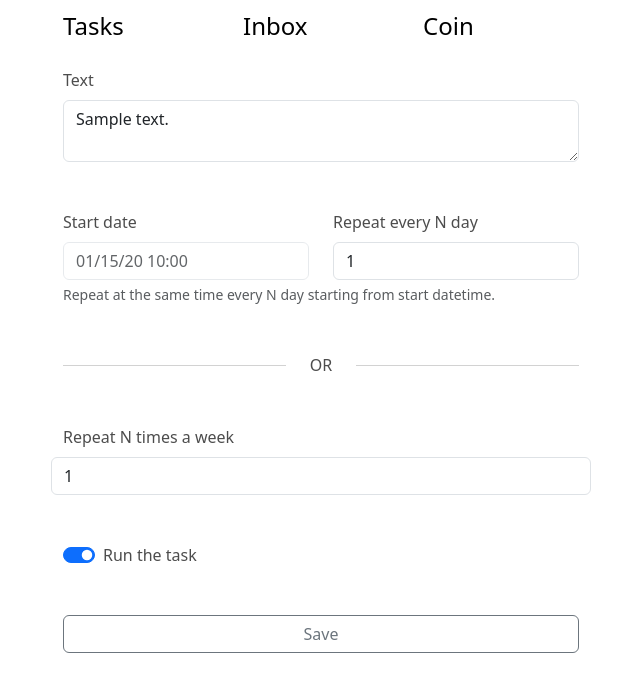
After one commit to Xn0/fokus, a Django app: page /rep-task/1 in a window 1280 px wide. The commit adds this page. Shown: the top 692 px of the page, without its empty margins (319-959 px from the left). Run offline with Django 5.2, Linux system fonts and the light colour scheme; a user stored in the database is signed in; tables that the repository leaves empty hold one stand-in row (values such as "Sample post"); parts of the project's set-up code (start-up, migrations or seed data) failed here and were passed over; some libraries are stand-ins or nearby versions.

Commit message:
MVP
Took 10 seconds

```diff
--- /dev/null
+++ b/data/static/custom.css
@@ -0,0 +1,40 @@
+a:link {color: black; text-decoration: none;}
+a:visited {color: black; text-decoration: none;}
+a:hover {color: black; text-decoration: none;}
+a:active {color: black; text-decoration: none;}
+
+.container-sm {
+    max-width: 540px;
+    color: rgba(0, 0, 0, 0.7);
+    font-weight: 300;
+}
+
+.form-control::placeholder {
+    opacity: 0.4;
+    font-weight: 300;
+}
+
+input[type=text] {
+    opacity: 0.7;
+    font-weight: 300;
+}
+
+.task-button {
+    opacity: 0;
+    transition: 1s;
+}
+
+.task:hover .task-button {
+    opacity: 1;
+}
+
+.done-task {
+    opacity: 0.5;
+    text-decoration: line-through;
+}
+
+.menu-link {
+    color: rgba(0, 0, 0, 0.7);
+    font-weight: 300;
+    font-size: 1.5em;
+}
--- a/gtd/forms.py
+++ b/gtd/forms.py
@@ -1,17 +1,23 @@
 from django import forms
+from django.forms import widgets
 
 from .models import Task, RepTask
 
 
-class TaskForm(forms.Form):
-
+class TaskForm(forms.ModelForm):
     class Meta:
         model = Task
         fields = ['text']
 
 
-class RepTaskForm(forms.Form):
+class RepTaskForm(forms.ModelForm):
+    running = forms.BooleanField(
+        required=False,
+        widget=forms.CheckboxInput(
+            attrs={"class": "form-check-input", "id": "running"})
+    )
 
     class Meta:
-        model = Task
-        fields = ['text', 'start_date', 'rep_interval', 'rep_n_a_week']
+        model = RepTask
+        fields = ['text', 'start_date', 'rep_interval', 'rep_n_a_week', 'running']
+        # TODO add validation rep_interval or rep_n_a_week
--- /dev/null
+++ b/gtd/templates/gtd/forms/rep_task_form.html
@@ -0,0 +1,61 @@
+{% extends "base.html" %}
+
+{% block content %}
+
+    {% if form.non_field_errors %}
+        <div class="alert alert-danger" role="alert">
+            <p>{{ form.non_field_errors }}</p>
+        </div>
+    {% endif %}
+    {% for field in form %}
+        {% if field.errors %}
+            <div class="alert alert-danger" role="alert">
+                <p>{{ field.label }}: {{ field.errors }}</p>
+            </div>
+        {% endif %}
+    {% endfor %}
+
+    <form action="
+    {% if task %}
+        {% url 'gtd:rep-task' task.pk %}
+    {% else %}
+        {% url 'gtd:new-rep-task' %}
+    {% endif %}
+    " method="post">
+        {% csrf_token %}
+        <input type="number" name="id" value="{{ task.id }}" hidden>
+        <div class="mb-5">
+            <label for="text-field" class="form-label">Text</label>
+            <textarea class="form-control" id="text-field" name="text" rows="2">{{ task.text }}</textarea>
+        </div>
+        <div class="mb-5 row">
+            <div class="col-6">
+                <label for="start_date" class="form-label">Start date</label>
+                <input type="text" class="form-control" id="start_date" name="start_date" placeholder="04/24/2024 8 p.m."
+                       value="{{ task.start_date|date:'m/d/y H:i' }}">
+            </div>
+            <div class="col-6">
+                <label for="rep_interval" class="form-label">Repeat every N day</label>
+                <input type="number" class="form-control" id="rep_interval" name="rep_interval" placeholder="3" value="{{ task.rep_interval }}">
+            </div>
+            <div id="emailHelp" class="form-text">Repeat at the same time every N day starting from start datetime.</div>
+        </div>
+        <div class="d-flex">
+            <hr class="my-auto flex-grow-1">
+            <div class="px-4">OR</div>
+            <hr class="my-auto flex-grow-1">
+        </div>
+        <div class="my-5 row">
+            <label for="rep_n_a_week" class="form-label">Repeat N times a week</label>
+            <input type="number" class="form-control" id="rep_n_a_week" name="rep_n_a_week" placeholder="3" value="{{ task.rep_n_a_week }}">
+        </div>
+        <div class="mb-5">
+            <div class="form-check form-switch">
+                 {{form.running }}
+                <label class="form-check-label" for="running">Run the task</label>
+            </div>
+        </div>
+        <input type="submit" class="btn btn-outline-secondary w-100" value="{% if task.id %}Save{% else %}Create{% endif %}">
+    </form>
+
+{% endblock %}
--- a/gtd/urls.py
+++ b/gtd/urls.py
@@ -2,10 +2,13 @@ from django.urls import path
 
 from . import views
 
+app_name = "gtd"
+
 urlpatterns = [
-    path("index", views.index, name="index"),
-    path("", views.TasksView.as_view(), name='tasks'),
-    path("rep-tasks", views.RepTasksView.as_view(), name='rep-task'),
+    path("", views.TaskListView.as_view(), name='tasks'),
+    path("rep-tasks", views.RepTasksView.as_view(), name='rep-tasks'),
+    path("new-task", views.NewTaskView.as_view(), name='new-task'),
+    path("new-rep-task", views.RepTaskCreateView.as_view(), name='new-rep-task'),
     path("<int:pk>", views.TaskView.as_view(), name='task'),
-    path("rep-tasks/<int:pk>", views.RepTaskView.as_view(), name='rep-task'),
+    path("rep-task/<int:pk>", views.RepTaskEditView.as_view(), name='rep-task'),
 ]
--- a/gtd/views.py
+++ b/gtd/views.py
@@ -2,93 +2,135 @@ import datetime
 import json
 import logging
 
-from django.http import HttpResponse, JsonResponse
+from django.http import (
+    HttpResponse,
+    JsonResponse,
+    HttpResponseRedirect,
+    HttpResponseNotAllowed
+)
+from django.contrib.auth.decorators import login_required
+from django.utils.decorators import method_decorator
 from django.http.request import QueryDict
 from django.views.generic import ListView, edit, DetailView
-from django.shortcuts import render, reverse, get_object_or_404
+from django.shortcuts import render, reverse, get_object_or_404, redirect
 from django.db import transaction
 from django.db.models import F
 
 from .models import *
-from .forms import TaskForm
+from .forms import TaskForm, RepTaskForm
 
 
-def index(request):
-    return HttpResponse("Hello, world. You're at the polls index.")
-
-
-def test_view(request):
-    return HttpResponse("Hello, world. You're at the polls index.")
-
-
-class TasksView(ListView):
+@method_decorator(login_required, name='dispatch')
+class TaskListView(ListView):
     model = Task
     context_object_name = "task_list"
 
-    # def get_queryset(self):
-    #     return (Task.objects.filter(user=self.request.user)
-    #             .exclude(done=True, update_date__lt=datetime.date.today()))
+    def get_queryset(self):
+        return (Task.objects.filter(user=self.request.user, deleted=False)
+                .exclude(done=True, update_date__lt=datetime.date.today()))
 
-    def get_queryset(self):
-        return Task.objects.filter(user=self.request.user)
+    def get(self, *args, **kwargs):
+        rep_tasks = RepTask.objects.filter(user=self.request.user)
+        for r in rep_tasks:
+            r.check_and_create_task()
 
+        return super().get(*args, **kwargs)
+
+    def patch(self, *arg, **kwarg):
+        return self.get(*arg, **kwarg)
+
+    def delete(self, *arg, **kwarg):
+        return self.get(*arg, **kwarg)
+
+
+@method_decorator(login_required, name='dispatch')
 class TaskView(DetailView):
     model = Task
 
     def get(self, request, *arg, **kwarg):
-        return HttpResponse(f"This is single task number {self.kwargs['pk']}")
+        """
+        Return form for editing task text
+        TODO make sepatare edit view
+        """
+        if not request.headers.get('HX-Request'):
+            # if not from HTMX
+            return HttpResponseNotAllowed(permitted_methods=[])
+
+        task = get_object_or_404(self.model, pk=kwarg.get('pk'))
+        return render(request, 'gtd/forms/task_edit_snippet.html', {'task': task})
 
     @transaction.atomic
-    def patch(self,request, pk, *arg, **kwarg):
+    def patch(self, request, pk, *arg, **kwarg):
         body = QueryDict(request.body)
         query = {}
         try:
             for k, v in body.items():
                 match k:
                     case 'done':
-                        query['done'] = False if v[0] == 'True' else True
+                        query['done'] = True if v == 'True' else False
                     case 'text':
-                        query['text'] = v[0]
+                        query['text'] = v
                     case _:
                         pass
-        except (IndexError, TypeError) as e:
+        except Exception as e:
             logging.warning(f'[Task:PATCH]: {pk=} | {request.body=} | exception: {e}')
             return JsonResponse({'status': 'Fail'}, status=500)
 
-        task = get_object_or_404(Task, pk=pk)
-        # update missed tasks
-        (Task.objects.filter(done=False, update_date__lte=task.update_date)
-         .update(update_date=datetime.datetime.now(), show_count=F("show_count") + 1))
-        task.done = True
-        task.save()
-        return JsonResponse({'status': 'Success'}, status=204)
+        task = get_object_or_404(self.model, pk=pk, user=request.user, deleted=False)
+        task.update_task(query)
+        return redirect(reverse('gtd:tasks'))
 
-    # def post(self, request, pk):
-    #     print('sfhfsh')
-    #     return HttpResponse(f"This is single task number {self.kwargs['pk']}")
+    def delete(self, request, pk):
+        task = get_object_or_404(self.model, pk=pk, user=request.user, deleted=False)
+        task.delete_task()
+        return HttpResponseRedirect(reverse('gtd:tasks'))
 
 
+@method_decorator(login_required, name='dispatch')
+class NewTaskView(edit.CreateView):
+    template_name = 'gtd/forms/task_create_snippet.html'
+    form_class = TaskForm
+    http_method_names = ['get', 'post']
+
+    def get_success_url(self):
+        return reverse('gtd:tasks')
+
+    def form_valid(self, form):
+        form.instance.user = self.request.user
+        return super().form_valid(form)
+
+
+@method_decorator(login_required, name='dispatch')
 class RepTasksView(ListView):
     model = RepTask
     context_object_name = "rep_task_list"
 
     def get_queryset(self):
-        return RepTask.objects.filter(user=self.request.user).exclude(status=RepTaskStatus.DELETED)
+        return self.model.objects.filter(user=self.request.user).exclude(deleted=True)
 
 
-class RepTaskView(DetailView):
-    # TODO
+@method_decorator(login_required, name='dispatch')
+class RepTaskCreateView(edit.CreateView):
+    form_class = RepTaskForm
+    template_name = 'gtd/forms/rep_task_form.html'
 
-    def get(self, request, *arg, **kwarg):
-        return HttpResponse(f"This is rep task number {self.kwargs['pk']}")
+    def get_success_url(self):
+        return reverse('gtd:rep-tasks')
+
+    def form_valid(self, form):
+        form.instance.user = self.request.user
+        return super().form_valid(form)
 
 
-class TaskFormView(edit.FormView):
-    template_name = ""
-    form_class = TaskForm
+@method_decorator(login_required, name='dispatch')
+class RepTaskEditView(edit.UpdateView):
+    model = RepTask
+    form_class = RepTaskForm
+    context_object_name = 'task'
+    template_name = 'gtd/forms/rep_task_form.html'
+
+    def get_success_url(self):
+        return reverse('gtd:rep-tasks')
 
     def form_valid(self, form):
-        # This method is called when valid form data has been POSTed.
-        # It should return an HttpResponse.
-        form.send_email()
         return super().form_valid(form)
--- a/requirements.txt
+++ b/requirements.txt
@@ -1,3 +1,6 @@
 Django >= 5
 psycopg-binary >= 3.1
-django-bootstrap-v5 >= 1
+django-debug-toolbar >= 4.3
+gunicorn >= 21
+python-dotenv >= 1
+dj-database-url >= 2.1
--- a/templates/base.html
+++ b/templates/base.html
@@ -3,19 +3,19 @@
 <html lang="en">
 <head>
 <meta name="viewport" content="width=device-width, initial-scale=1">
-<link href="https://cdn.jsdelivr.net/npm/bootstrap@5.3.3/dist/css/bootstrap.min.css" rel="stylesheet" integrity="sha384-QWTKZyjpPEjISv5WaRU9OFeRpok6YctnYmDr5pNlyT2bRjXh0JMhjY6hW+ALEwIH" crossorigin="anonymous">
-{#    <link rel="stylesheet" href="{% static 'custom.css' %}">#}
-<script src="https://unpkg.com/htmx.org@1.9.11" integrity="sha384-0gxUXCCR8yv9FM2b+U3FDbsKthCI66oH5IA9fHppQq9DDMHuMauqq1ZHBpJxQ0J0" crossorigin="anonymous"></script>
+    <link href="https://cdn.jsdelivr.net/npm/bootstrap@5.3.3/dist/css/bootstrap.min.css" rel="stylesheet" integrity="sha384-QWTKZyjpPEjISv5WaRU9OFeRpok6YctnYmDr5pNlyT2bRjXh0JMhjY6hW+ALEwIH" crossorigin="anonymous">
+    <link rel="stylesheet" href="{% static 'custom.css' %}">
+    <script src="https://unpkg.com/htmx.org@1.9.11" integrity="sha384-0gxUXCCR8yv9FM2b+U3FDbsKthCI66oH5IA9fHppQq9DDMHuMauqq1ZHBpJxQ0J0" crossorigin="anonymous"></script>
     <title>{% block title %}GTD{% endblock %}</title>
 </head>
 
-<body hx-headers='{"X-CSRFToken": "{{ csrf_token }}"}'>
-<div class="container-lg mt-5">
+<body hx-headers='{"X-CSRFToken": "{{ csrf_token }}"}' id="body-container">
+<div class="container-sm">
     <div class="row">
-{#        <div class="col-sm-3 px-3 d-flex justify-content-end">#}
-{#            {% include "menu.html" %}#}
-{#        </div>#}
-        <div class="col-sm-6 central-column">
+        <div class="col-12 mb-4 mt-2">
+            {% include "menu.html" %}
+        </div>
+        <div class="col-12">
             {% block content %}{% endblock %}
         </div>
     </div>
--- /dev/null
+++ b/templates/menu.html
@@ -0,0 +1,17 @@
+<div class="row">
+    <div class="col-4 menu-link">
+        {% if task_list %}
+            <a class="nav-link" href="{% url 'gtd:rep-tasks' %}">Rep Tasks</a>
+        {% else %}
+            <a class="nav-link" href="{% url 'gtd:tasks' %}">Tasks</a>
+        {% endif %}
+    </div>
+    <div class="col-4 menu-link">
+        <a class="nav-link" href="#">Inbox</a>
+    </div>
+    <div class="col-4 menu-link">
+        <a class="nav-link" href="#" role="button">
+            Coin
+        </a>
+    </div>
+</div>
--- a/xnoGTD/urls.py
+++ b/xnoGTD/urls.py
@@ -17,9 +17,15 @@ Including another URLconf
 from django.contrib import admin
 from django.urls import path, include
 from django.views.generic import RedirectView
+from django.conf.urls.static import static
+from django.contrib.staticfiles.urls import staticfiles_urlpatterns
+from django.conf import settings
 
 urlpatterns = [
     path('admin/', admin.site.urls),
-    path('gtd/', include('gtd.urls')),
-    path('', RedirectView.as_view(url='gtd/')),  # TODO temp
+    path('__debug__/', include("debug_toolbar.urls")),
+    path('', include('gtd.urls', namespace='gtd')),
 ]
+
+if settings.STATIC_DEBUG:
+    urlpatterns += static(settings.MEDIA_URL, document_root=settings.MEDIA_ROOT)
```
Also changed, not shown: gtd/models.py (+74 -7 lines), gtd/templates/gtd/forms/task_create_snippet.html (added, +9 -0 lines), gtd/templates/gtd/forms/task_edit_snippet.html (added, +10 -0 lines), gtd/templates/gtd/reptask_list.html (+13 -6 lines), gtd/templates/gtd/task_list.html (+68 -14 lines), xnoGTD/settings.py (+67 -20 lines).
